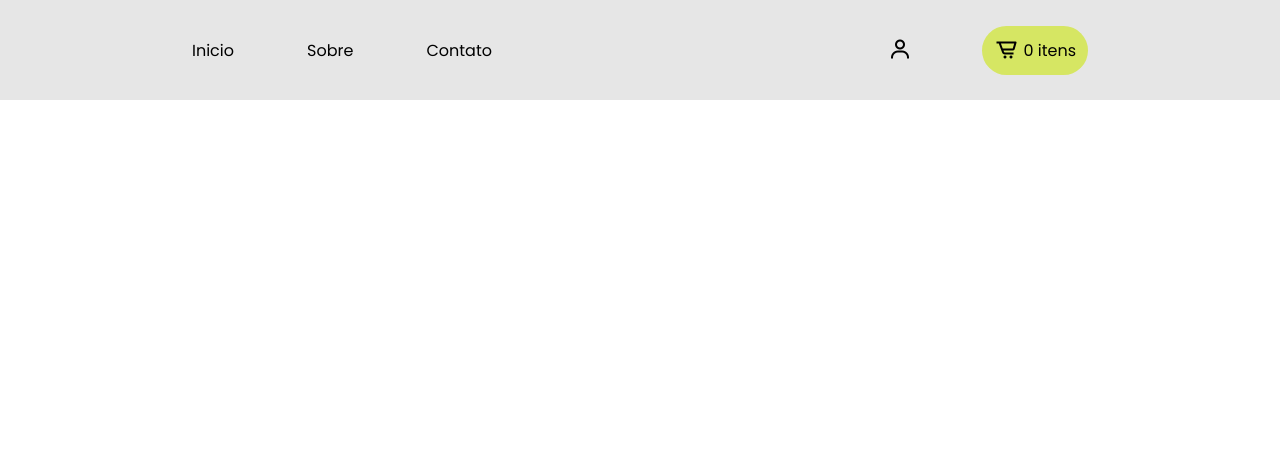
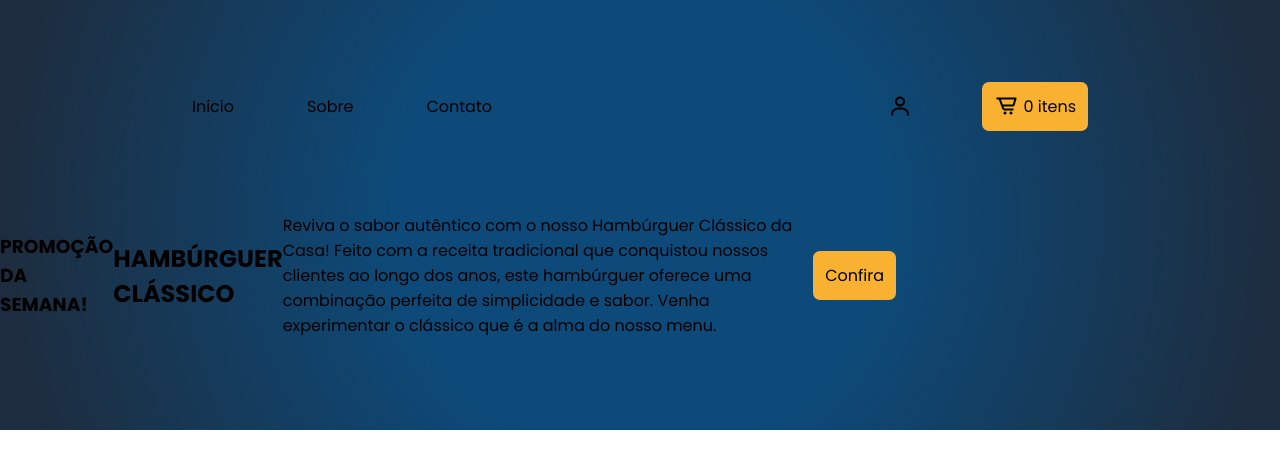
Before and after one commit to EwertonVictor/fast-food, a plain HTML site: page index.html in a window 1280 px wide. Drawn offline with nearby package versions, Linux system fonts and the light colour scheme.

Commit message:
Add files via upload

```diff
--- a/Src/css/style.css
+++ b/Src/css/style.css
@@ -9,25 +9,27 @@
 }
 
 :root {
+    --cor-fonte-nav: #fff;
     --cor-fonte: #000;
-    --cor-bg-navbar: #e6e6e6;
-    --cor-botao: #d6e663;
+    --cor-botao: #F8B130;
     --cor-icones: #ff0000;
 }
 
-.container {
+.nav {
     display: flex;
     align-items: center;
     justify-content: space-between;
     width: 70%;
-    height: 100px;
+    height: 30px;
 }
 
 .navbar {
-    background-color: var(--cor-bg-navbar);
+    background: rgb(13,74,121);
+    background: radial-gradient(circle, rgba(13,74,121,1) 36%, rgba(29,45,63,1) 94%);;
     width: 100%;
-    height: 100px;
+    height: 430px;
     display: flex;
+    flex-direction: column;
     align-items: center;
     justify-content: space-evenly;
 }
@@ -56,7 +58,7 @@ ul, li, a {
 .cart {
     background-color: var(--cor-botao);
     padding: 12px;
-    border-radius: 50px;
+    border-radius: 7px;
     cursor: pointer;
     display: flex;
 }
@@ -64,3 +66,18 @@ ul, li, a {
 .qtdCarrinho {
     margin-left: 5px;
 }
+
+.chamada {
+    display: flex;
+    align-items: center;
+    justify-content: center;
+    width: 70%;
+}
+
+.btn-confirm {
+    background-color: var(--cor-botao);
+    padding: 12px;
+    border-radius: 7px;
+    width: 90px;
+    cursor: pointer;
+}
--- a/index.html
+++ b/index.html
@@ -9,7 +9,8 @@
 </head>
 <body>
     <nav class="navbar">
-        <div class="container">
+        <!-- navegação -->
+        <div class="nav">
             <div class="lista">
                 <ul>
                     <li><a href="#">Inicio</a></li>
@@ -27,6 +28,18 @@
                 </div>
             </div>
         </div>
+
+        <!-- chamada das promo -->
+        <div class="promo">
+            <div class="chamada">
+                <h3 class="chamada__promo">PROMOÇÃO DA SEMANA!</h3>
+                <h2 class="chamada__titulo">HAMBÚRGUER CLÁSSICO</h2>
+                <P class="chamada__texto">Reviva o sabor autêntico com o nosso Hambúrguer Clássico da Casa! Feito com a receita tradicional que conquistou nossos clientes ao longo dos anos, este hambúrguer oferece uma combinação perfeita de simplicidade e sabor. Venha experimentar o clássico que é a alma do nosso menu.</P>
+                <a href="#" class="btn-confirm">
+                    <span>Confira</span>
+                </a>
+            </div>
+        </div>
     </nav>
 
     <main>
```
